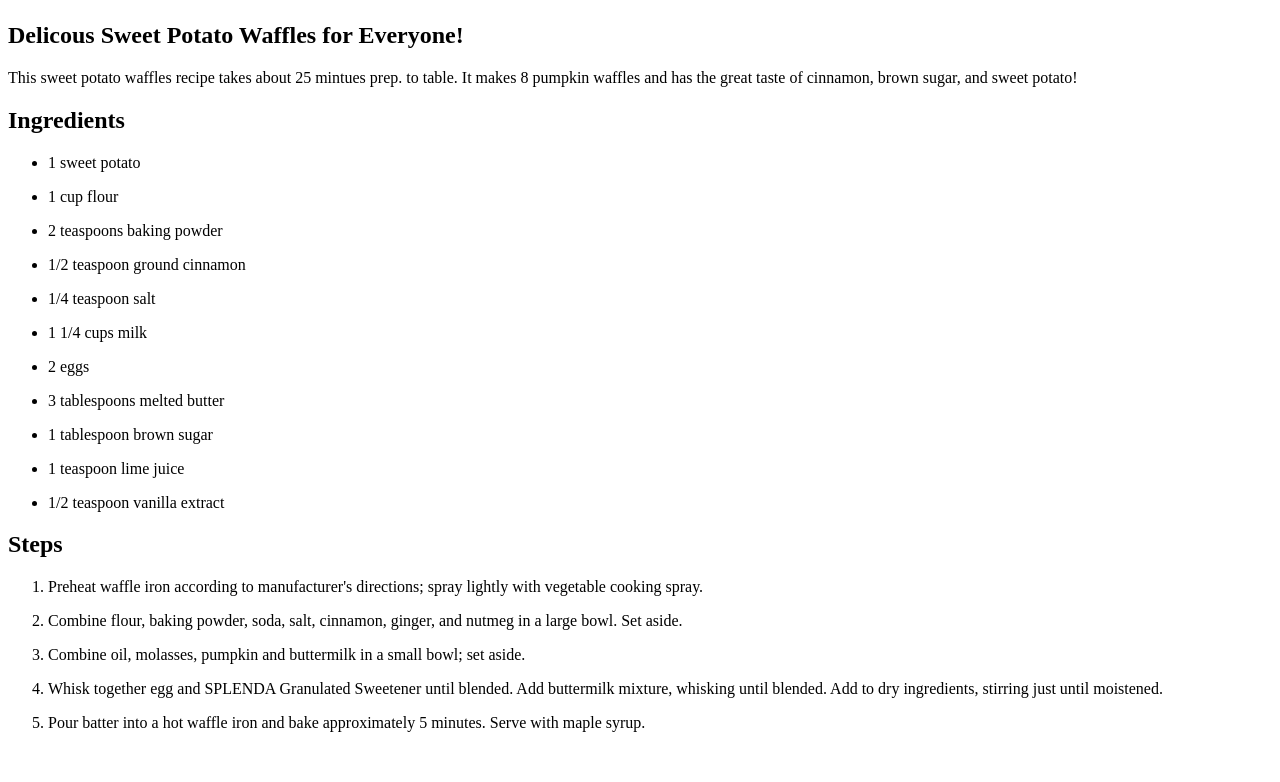
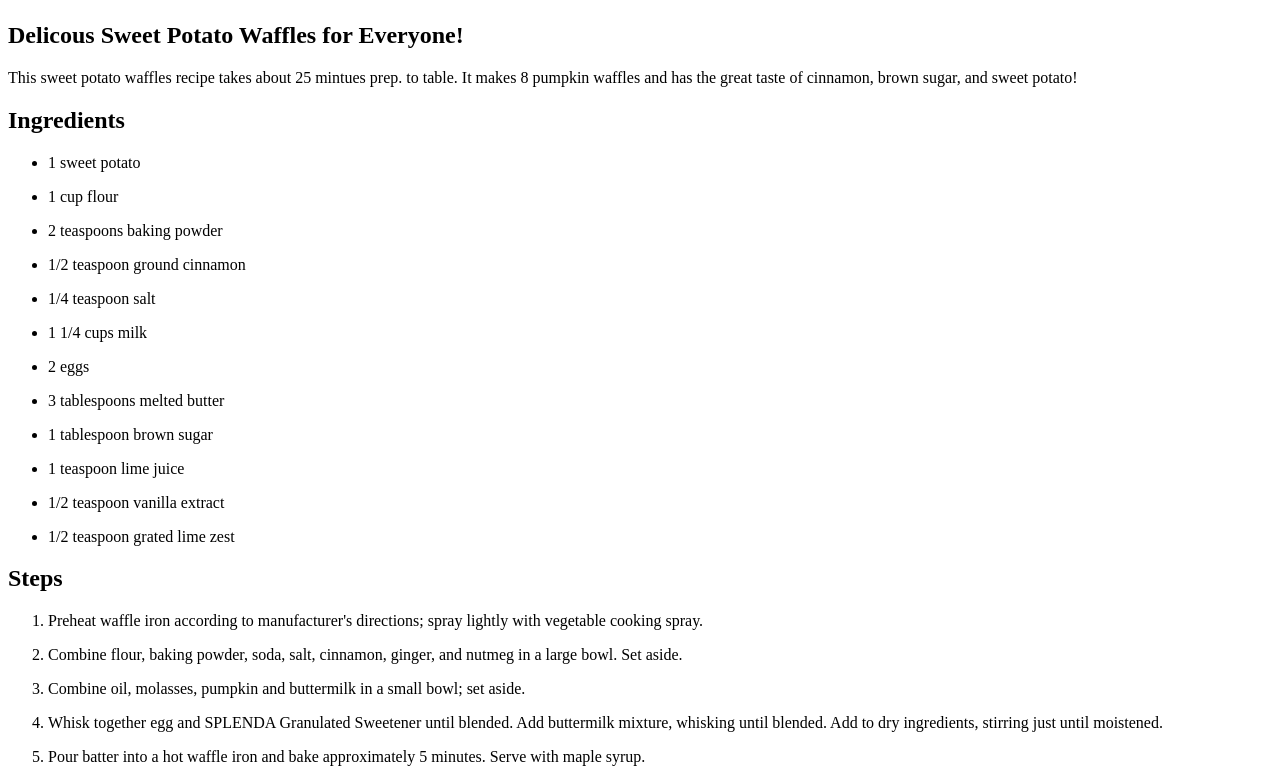
Before and after one commit to Greybirdd/odin-recipes, a plain HTML site: page recipes/sweet-potato-waffles.html in a window 1280 px wide. Shown: the part 810-1592 px from the top of the page. Before the commit the page ends 1558 px from the top, so only its background shows below. Drawn offline with Linux system fonts and the light colour scheme.

Commit message:
added last missing ingredient

```diff
--- a/recipes/sweet-potato-waffles.html
+++ b/recipes/sweet-potato-waffles.html
@@ -34,6 +34,7 @@
                 <p> <li>1 tablespoon brown sugar</li></p>
                 <p> <li>1 teaspoon lime juice</li></p>
                 <p> <li>1/2 teaspoon vanilla extract</li></p>
+                <p><li>1/2 teaspoon grated lime zest</li></p>
             </ul>
 
             <h2>Steps</h2>
```
